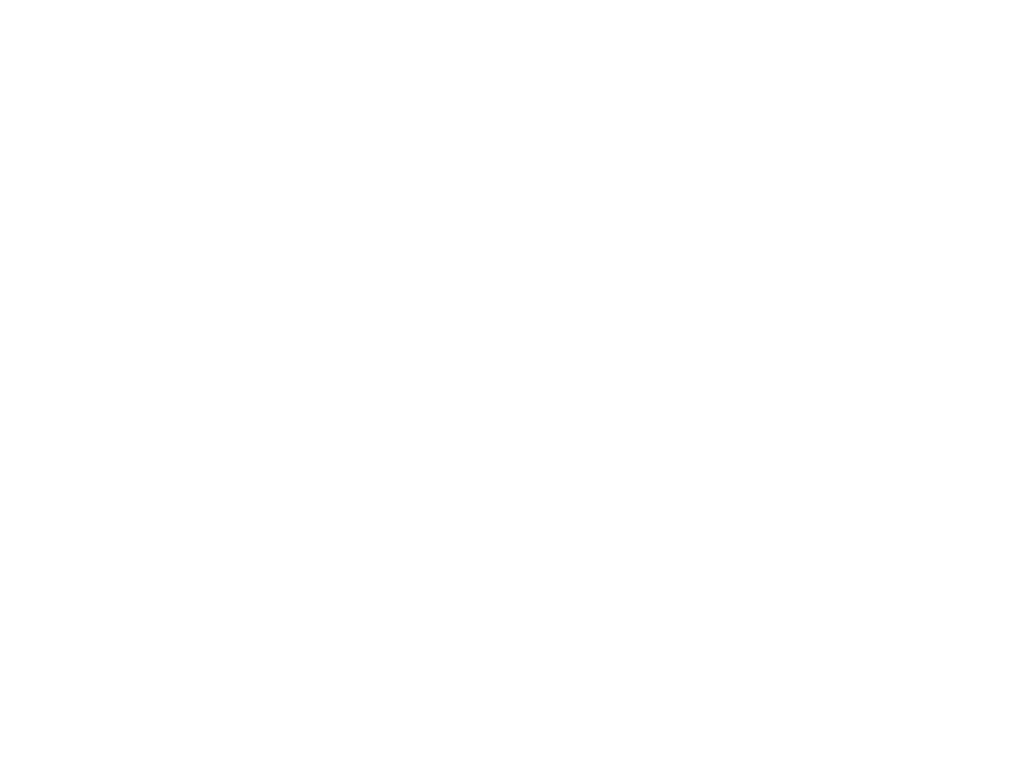
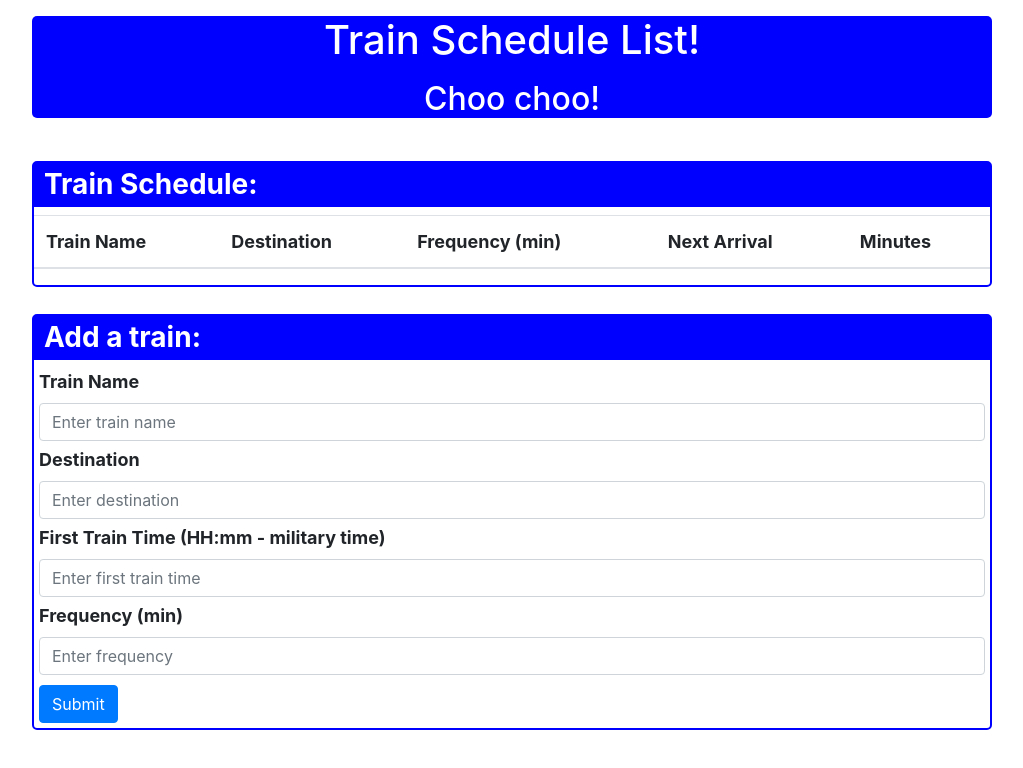
Before and after one commit to mdamian9/Train-Schedule-App, a plain HTML site: page index.html in a window 1280 px wide. Shown: the whole page, without its empty margins (128-1151 px from the left). Drawn offline with nearby package versions, Linux system fonts and the light colour scheme.

Commit message:
Added initial HTML structure and some CSS

```diff
--- a/assets/css/style.css
+++ b/assets/css/style.css
@@ -0,0 +1,44 @@
+body {
+    margin: 0 auto;
+    font-size: 18px;
+    font-weight: bold;
+    width: 75%
+}
+
+#head-container {
+    text-align: center;
+    background: blue;
+    color: white;
+    font-weight: bold;
+    margin: 5px auto;
+    border-radius: 5px;
+}
+
+#row-header {
+    background: blue;
+    padding: 5px;
+}
+
+#head-span {
+    color: white;
+    font-weight: bold;
+    margin: 5px;
+}
+
+#trains-list {
+    border: 2px solid blue;
+    border-radius: 5px;
+}
+
+#form {
+    border: 2px solid blue;
+    border-radius: 5px;
+}
+
+#submit-form {
+    margin: 5px;
+}
+
+.form-group {
+    margin: 5px;
+}
--- a/index.html
+++ b/index.html
@@ -7,6 +7,7 @@
     <!-- Bootstrap CSS -->
     <link rel="stylesheet" href="https://stackpath.bootstrapcdn.com/bootstrap/4.1.1/css/bootstrap.min.css" integrity="sha384-WskhaSGFgHYWDcbwN70/dfYBj47jz9qbsMId/iRN3ewGhXQFZCSftd1LZCfmhktB"
         crossorigin="anonymous">
+    <link rel="stylesheet" type="text/css" href="assets/css/style.css">
     <title>
         Train Schedule App
     </title>
@@ -14,11 +15,72 @@
 
 <body>
 
+    <div id="container">
 
+        <div id="head-container">
+            <p>
+                <h1>Train Schedule List!</h1>
+            </p>
+            <p>
+                <h2>Choo choo!</h2>
+            </p>
+        </div>
+
+        <br>
+
+        <div id="trains-list">
+            <h3 id="row-header">
+                <span id="head-span">Train Schedule:</span>
+            </h3>
+            <table class="table">
+                <thead>
+                    <tr>
+                        <th scope="col">Train Name</th>
+                        <th scope="col">Destination</th>
+                        <th scope="col">Frequency (min)</th>
+                        <th scope="col">Next Arrival</th>
+                        <th scope="col">Minutes</th>
+                    </tr>
+                </thead>
+                <tbody>
+
+                </tbody>
+            </table>
+        </div>
+
+        <br>
+
+        <div id="form">
+            <h3 id="row-header">
+                <span id="head-span">Add a train:</span>
+            </h3>
+            <form>
+                <div class="form-group">
+                    <label for="trainName">Train Name</label>
+                    <input type="name" class="form-control" id="train-name" placeholder="Enter train name">
+                </div>
+                <div class="form-group">
+                    <label for="destination">Destination</label>
+                    <input type="destination" class="form-control" id="train-destination" placeholder="Enter destination">
+                </div>
+                <div class="form-group">
+                    <label for="firstTrainTime">First Train Time (HH:mm - military time)</label>
+                    <input type="firstTrainTime" class="form-control" id="first-train" placeholder="Enter first train time">
+                </div>
+                <div class="form-group">
+                    <label for="frequency">Frequency (min)</label>
+                    <input type="frequency" class="form-control" id="train-frequency" placeholder="Enter frequency">
+                </div>
+                <button type="submit" class="btn btn-primary" id="submit-form">Submit</button>
+            </form>
+        </div>
+
+    </div>
 
     <!-- jQuery -->
     <script src="https://code.jquery.com/jquery-3.3.1.min.js" integrity="sha256-FgpCb/KJQlLNfOu91ta32o/NMZxltwRo8QtmkMRdAu8="
         crossorigin="anonymous"></script>
+
 </body>
 
 </html>
```
